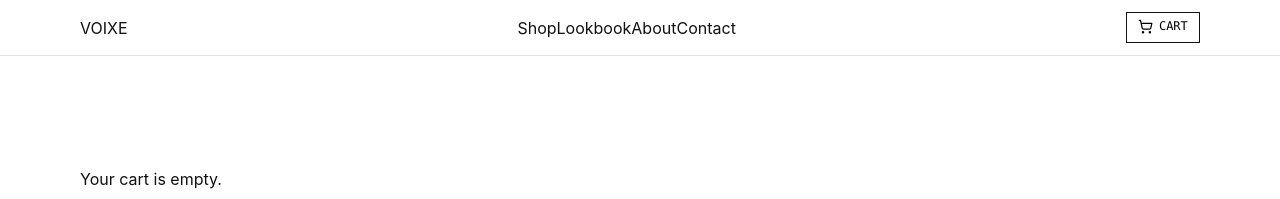
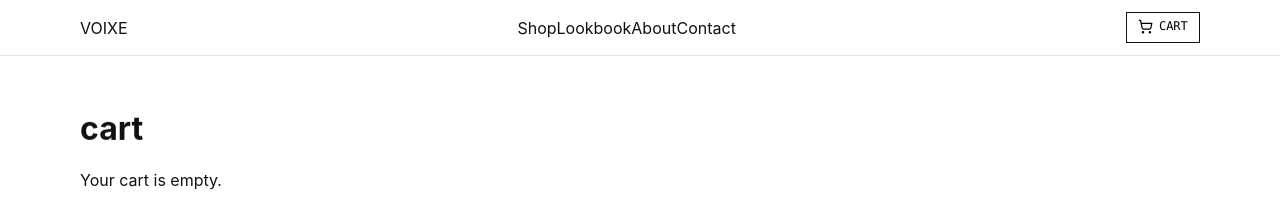
Before and after one commit to Voixerepo/voixe-final, a Next.js app: page /cart in a window 1280 px wide. Shown: the top 199 px of the page. Built offline with nearby package versions, Linux system fonts and the light colour scheme.

Commit message:
cart.tsx

```diff
--- a/pages/cart.tsx
+++ b/pages/cart.tsx
@@ -1,17 +1,18 @@
 "use client";
 import { useCart } from "../components/CartProvider";
+import Animate from "../components/Animate";
 
 export default function CartPage() {
   const { items, setQty, removeItem, subtotal } = useCart();
 
   return (
     <main className="page-wrap">
-      <h1 className="fade-up" style={{textTransform:"lowercase", fontFamily:"ui-monospace, Menlo, Consolas, monospace"}}>cart</h1>
+      <Animate as="h1" variant="fade-up" className="" >cart</Animate>
 
       {items.length === 0 ? (
         <p>Your cart is empty.</p>
       ) : (
-        <div className="soft-in" style={{border:"1px dotted #bbb"}}>
+        <div className="inview fade-up" style={{border:"1px dotted #bbb"}}>
           {items.map((it, i) => (
             <div key={`${it.slug}-${i}`} style={{display:"grid", gridTemplateColumns:"120px 1fr auto", gap:"1rem", padding:"1rem", borderBottom:"1px dotted #ddd"}}>
               {/* eslint-disable-next-line @next/next/no-img-element */}
```
